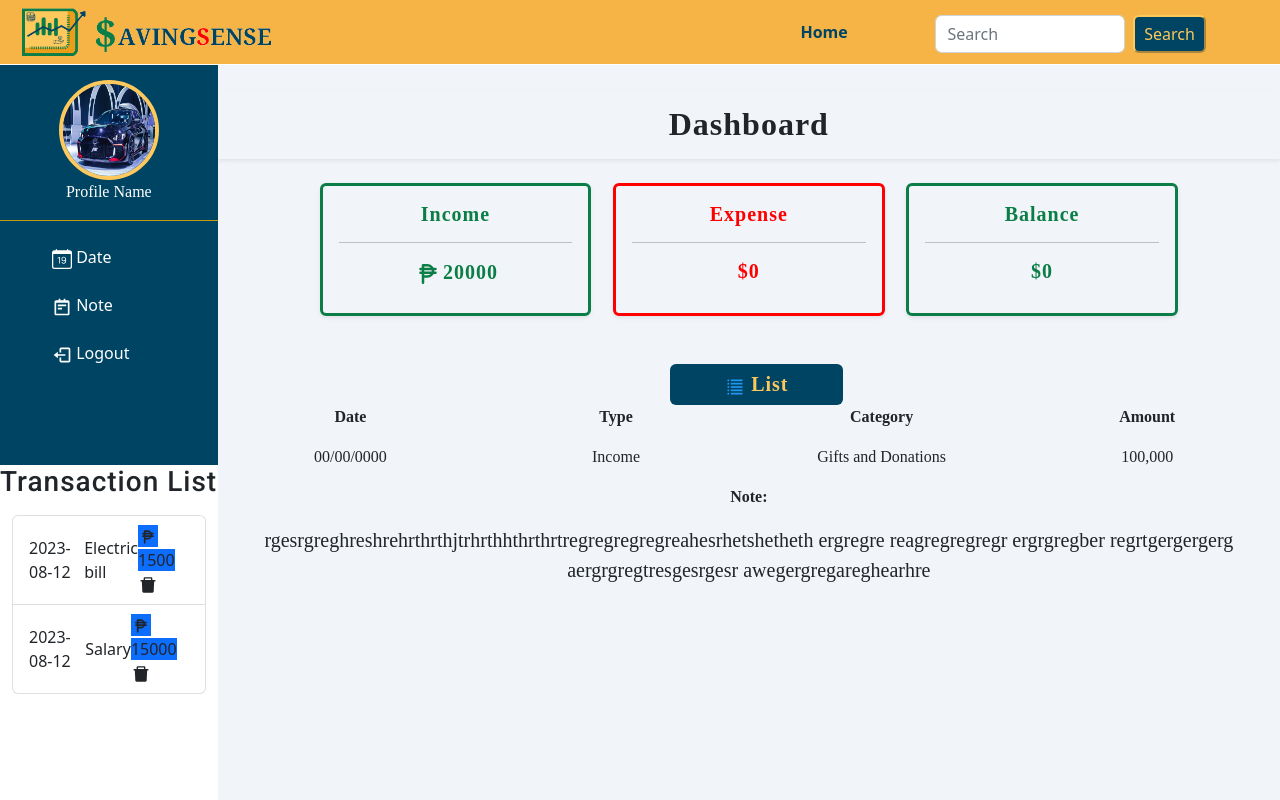
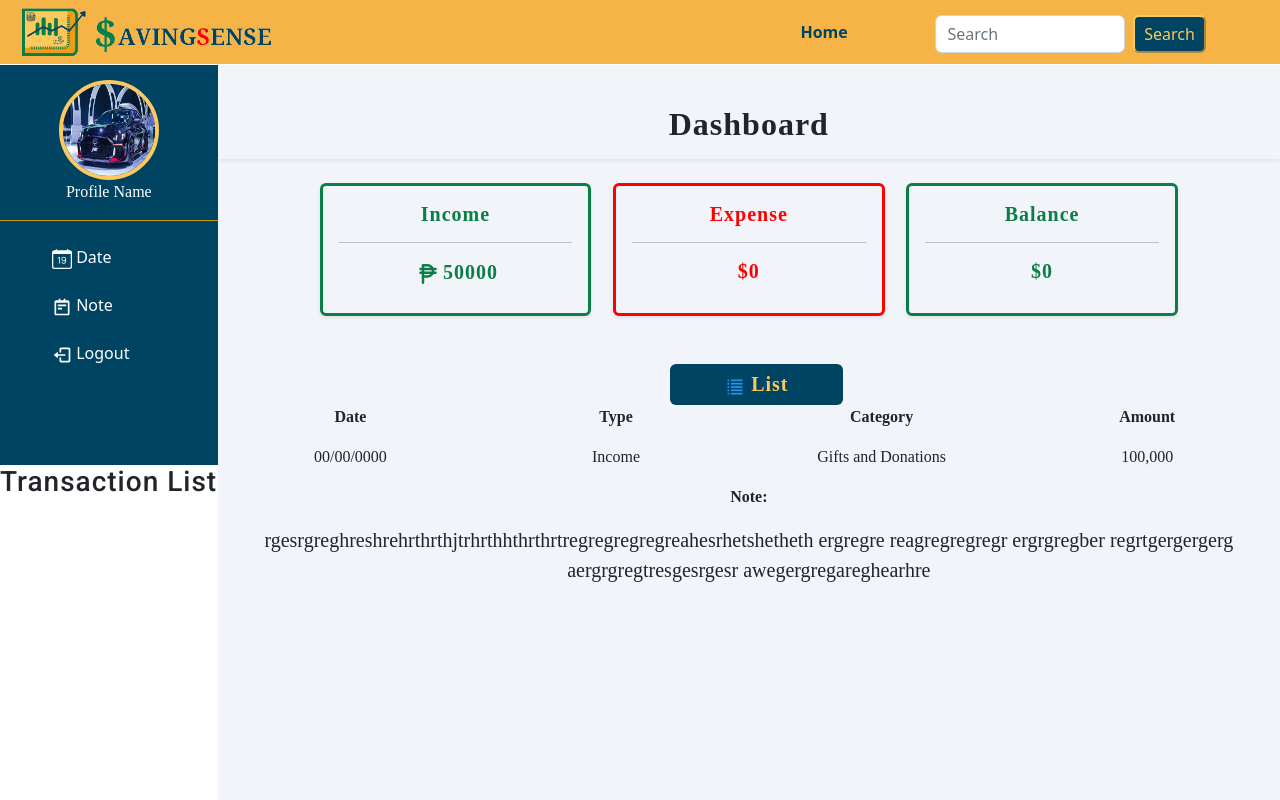
Before and after one commit to elainelynch/SavingSense, a React (Vite) app: page /dashboard in a window 1280 px wide. Shown: the top 800 px of the page. Built offline with nearby package versions, Linux system fonts and the light colour scheme.

Commit message:
fixed transaction.map

```diff
--- a/src/components/TransactionItem.jsx
+++ b/src/components/TransactionItem.jsx
@@ -3,10 +3,11 @@
 import { TbCurrencyPeso } from "react-icons/tb";
 
 function TransactionItem(props) {
-  const { date, category, amount, note } = props;
+  // const { date, category, amount, note } = props;
+  const { id, type, category, amount, date, note } = props;
   return (
     <>
-      <li className="list-group-item d-flex justify-content-between align-items-center">
+      {/* <li className="list-group-item d-flex justify-content-between align-items-center">
         <div>{date}</div>
         {category}
         <div>
@@ -17,6 +18,16 @@
           <AiFillDelete size={20} />
           {note}
         </div>
+      </li> */}
+
+      <li>
+        {id}
+        {type}
+        {category}
+        {amount}
+        {date}
+        {note}
+
       </li>
     </>
   );
--- a/src/components/TransactionList.jsx
+++ b/src/components/TransactionList.jsx
@@ -2,32 +2,73 @@
 import TransactionItem from "./TransactionItem";
 import { AppContext } from "../context/AppContext";
 
+
+// function TransactionList() {
+//   const { transactions } = useContext(AppContext);
+
+//   // const transactions = [
+//   //   {
+//   //     id: 1,
+//   //     type: "expense",
+//   //     category: "Electric bill",
+//   //     amount: 1500,
+//   //     date: "2023-08-12",
+//   //     user_id: 1,
+//   //   },
+
+//   //   {
+//   //     id: 2,
+//   //     type: "Income",
+//   //     category: "Salary",
+//   //     amount: 15000,
+//   //     date: "2023-08-12",
+//   //     user_id: 1,
+//   //   },
+//   // ];
+//   return (
+//     <>
+//       <ul className="list-group">
+//         {
+//           transactions.map(
+//             transaction => (
+//               <TransactionItem
+//               key={transaction.id}
+//               type={transaction.type}
+//               category={transaction.category}
+//               amount={transaction.amount}
+//               date={transaction.date}
+//               note={transaction.note}
+//             />
+//         ))}
+//       </ul>
+//     </>
+//   );
+// }
+
 function TransactionList() {
-  // const { transactions } = useContext(AppContext);
+  const {transactions} = useContext(AppContext)
+  // const transactions = [
+  //   {
+  //     id: 1,
+  //     type: "expense",
+  //     category: "Electric bill",
+  //     amount: 2000,
+  //     date: "2023-08-12",
+  //     user_id: 1,
+  //   },
+  //   {
+  //     id: 2,
+  //     type: "income", // Changed to lowercase "income"
+  //     category: "Salary",
+  //     amount: 30000,
+  //     date: "2023-08-12",
+  //     user_id: 1,
+  //   },
+  // ];
 
-  const transactions = [
-    {
-      id: 1,
-      type: "expense",
-      category: "Electric bill",
-      amount: 1500,
-      date: "2023-08-12",
-      user_id: 1,
-    },
-
-    {
-      id: 2,
-      type: "Income",
-      category: "Salary",
-      amount: 15000,
-      date: "2023-08-12",
-      user_id: 1,
-    },
-  ];
   return (
-    <>
     <ul className="list-group">
-        {transactions.map((transaction) => (
+      {transactions.map(transaction =>
         <TransactionItem
           key={transaction.id}
           type={transaction.type}
@@ -36,9 +77,8 @@
           date={transaction.date}
           note={transaction.note}
         />
-        ))}
+      )}
     </ul>
-    </>
   );
 }
 
--- a/src/context/AppContext.jsx
+++ b/src/context/AppContext.jsx
@@ -8,7 +8,7 @@
 };
 
 const initialState = {
-  income: 20000,
+  income: 50000,
   expense: [
     {
       id: 1,
@@ -25,6 +25,7 @@
       user_id: 1,
     },
   ],
+  transactions: []
 };
 
 export const AppContext = createContext();
@@ -37,6 +38,7 @@
       value={{
         income: state.income,
         expense: state.expense,
+        transactions: state.transactions,
         dispatch,
       }}
     >
```
Lines whose indentation alone changed are shown as unchanged.
